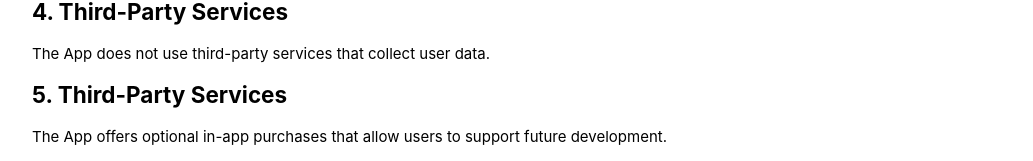
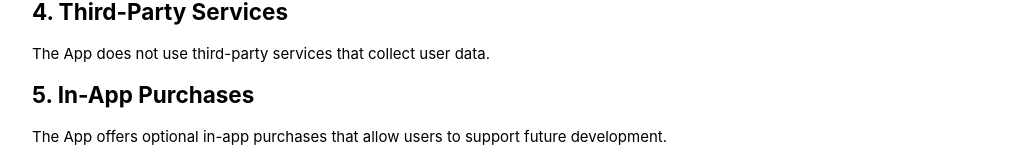
Before and after one commit to FaridSakhizad/tzc-privacy-policy, a plain HTML site: page index.html in a window 1280 px wide. Shown: the part 563-724 px from the top of the page, without its empty margins (108-1141 px from the left). Drawn offline with Linux system fonts and the light colour scheme.

Commit message:
index & base text

```diff
--- a/index.html
+++ b/index.html
@@ -48,7 +48,7 @@
 
     <p>The App does not use third-party services that collect user data.</p>
 
-    <h2>5. Third-Party Services</h2>
+    <h2>5. In-App Purchases</h2>
 
     <p>The App offers optional in-app purchases that allow users to support future development.</p>
 
```
